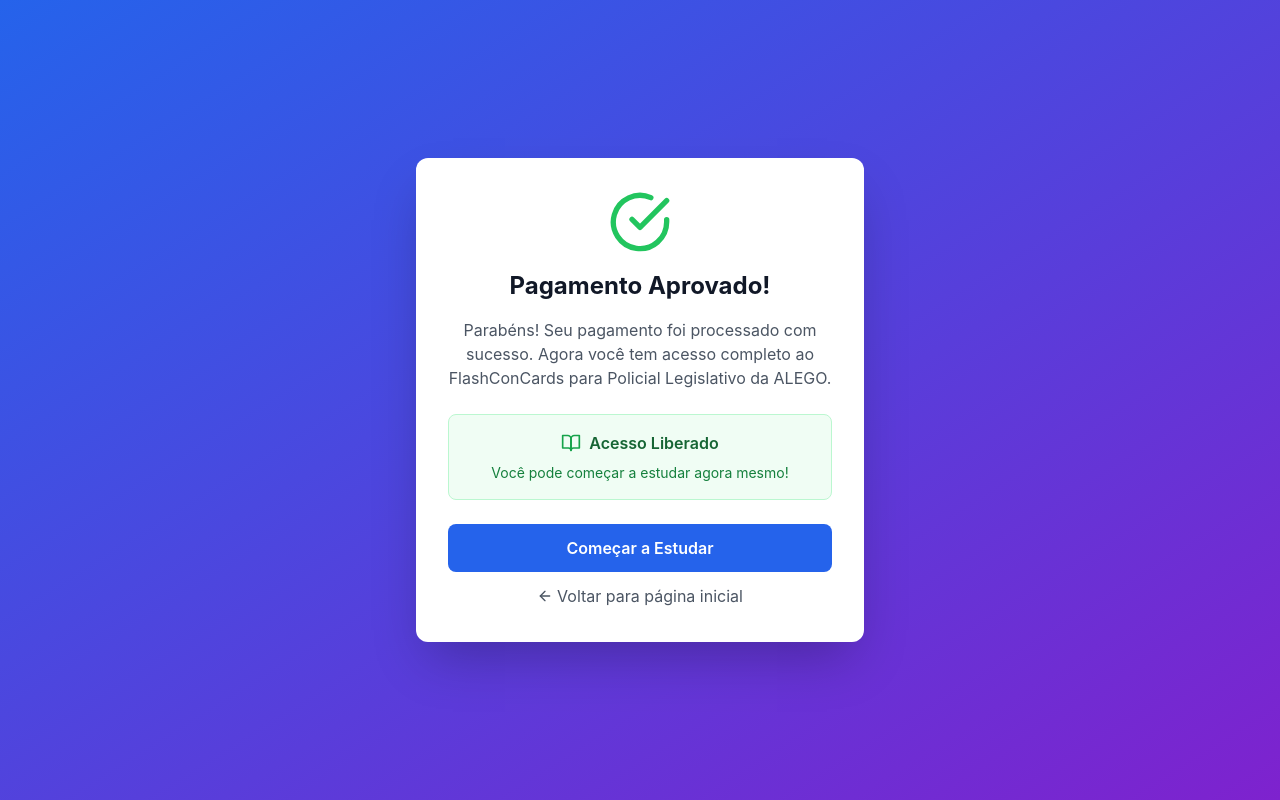
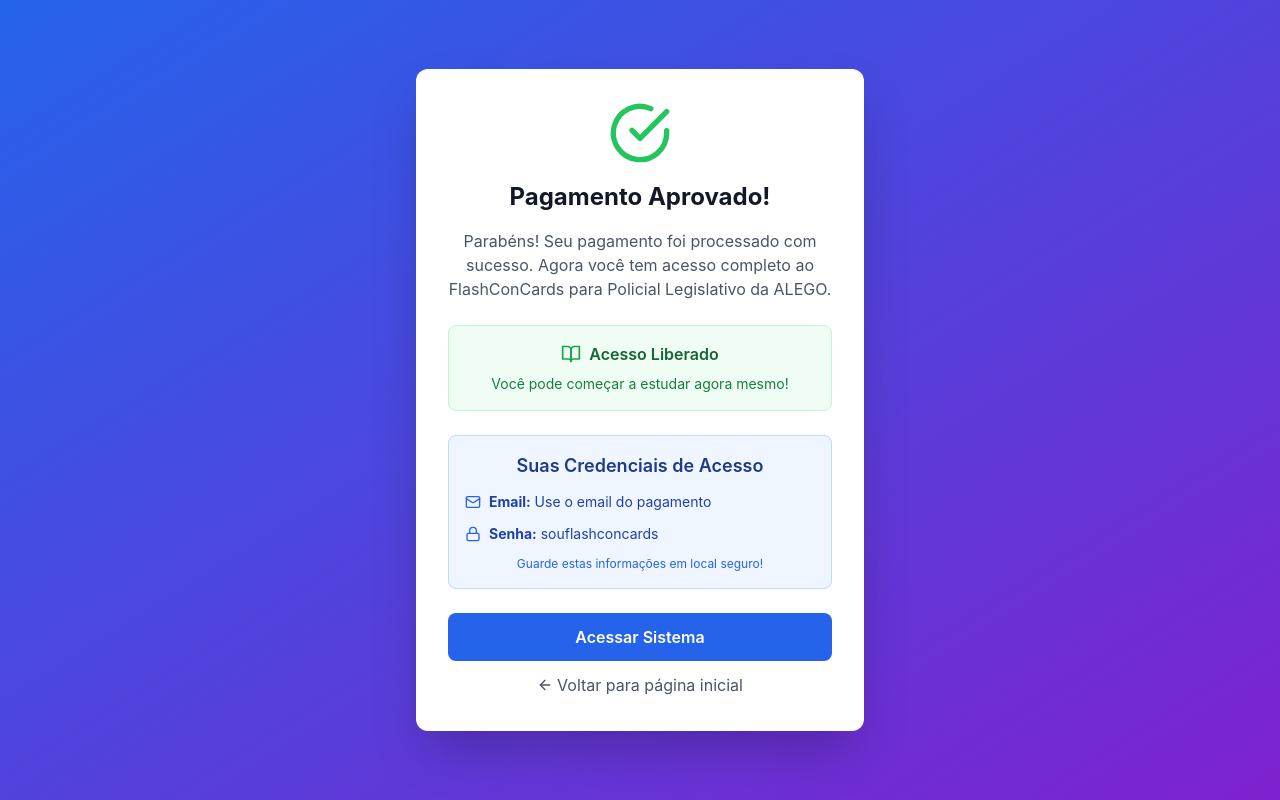
Before and after one commit to FlashConCards/flashconcards, a Next.js app: page /payment/success in a window 1280 px wide. Built offline with nearby package versions, Linux system fonts and the light colour scheme.

Commit message:
Implementando senha fixa 'souflashconcards' para usuários pagos

```diff
--- a/app/login/page.tsx
+++ b/app/login/page.tsx
@@ -17,6 +17,13 @@ export default function LoginPage() {
     setIsLoading(true)
     setError('')
 
+    // Verificar se a senha está correta
+    if (password !== 'souflashconcards') {
+      setError('Senha incorreta. Use a senha fornecida após o pagamento.')
+      setIsLoading(false)
+      return
+    }
+
     try {
       // Verificar se o usuário pagou
       const response = await fetch('/api/payment/status', {
@@ -30,7 +37,14 @@ export default function LoginPage() {
       const data = await response.json()
 
       if (data.success && data.isPaid) {
-        // Usuário pagou, permitir acesso
+        // Usuário pagou e senha está correta, permitir acesso
+        // Salvar dados do usuário no localStorage
+        localStorage.setItem('flashconcards_user', JSON.stringify({
+          name: email.split('@')[0], // Usar parte do email como nome
+          email: email,
+          isPaid: true
+        }))
+
         window.location.href = '/dashboard/paid'
       } else {
         // Usuário não pagou
@@ -60,7 +74,7 @@ export default function LoginPage() {
         </h1>
 
         <p className="text-gray-600 mb-6">
-          Entre com o email usado no pagamento
+          Entre com o email usado no pagamento e sua senha
         </p>
 
         {error && (
@@ -118,6 +132,15 @@ export default function LoginPage() {
         </form>
 
         <div className="mt-6 text-center">
+          <div className="bg-blue-50 border border-blue-200 rounded-lg p-4 mb-4">
+            <p className="text-sm text-blue-800">
+              <strong>Senha padrão:</strong> souflashconcards
+            </p>
+            <p className="text-xs text-blue-600 mt-1">
+              Use esta senha após fazer o pagamento
+            </p>
+          </div>
+
           <p className="text-sm text-gray-600 mb-4">
             Não tem uma conta?
             <Link href="/payment" className="text-blue-600 hover:text-blue-700 font-semibold ml-1">
--- a/app/payment/success/page.tsx
+++ b/app/payment/success/page.tsx
@@ -1,7 +1,7 @@
 'use client'
 
 import { motion } from 'framer-motion'
-import { CheckCircle, ArrowLeft, BookOpen } from 'lucide-react'
+import { CheckCircle, ArrowLeft, BookOpen, Lock, Mail } from 'lucide-react'
 import Link from 'next/link'
 
 export default function PaymentSuccessPage() {
@@ -33,12 +33,39 @@ export default function PaymentSuccessPage() {
           </p>
         </div>
 
+        {/* Credenciais de Acesso */}
+        <div className="bg-blue-50 border border-blue-200 rounded-lg p-4 mb-6">
+          <h3 className="text-lg font-semibold text-blue-900 mb-3">
+            Suas Credenciais de Acesso
+          </h3>
+
+          <div className="space-y-3 text-left">
+            <div className="flex items-center">
+              <Mail className="h-4 w-4 text-blue-600 mr-2" />
+              <span className="text-sm text-blue-800">
+                <strong>Email:</strong> Use o email do pagamento
+              </span>
+            </div>
+
+            <div className="flex items-center">
+              <Lock className="h-4 w-4 text-blue-600 mr-2" />
+              <span className="text-sm text-blue-800">
+                <strong>Senha:</strong> souflashconcards
+              </span>
+            </div>
+          </div>
+
+          <p className="text-xs text-blue-600 mt-3">
+            Guarde estas informações em local seguro!
+          </p>
+        </div>
+
         <div className="space-y-3">
           <Link
-            href="/dashboard/paid"
+            href="/login"
             className="block w-full bg-blue-600 text-white py-3 px-4 rounded-lg hover:bg-blue-700 transition-colors font-semibold"
           >
-            Começar a Estudar
+            Acessar Sistema
           </Link>
 
           <Link
```
